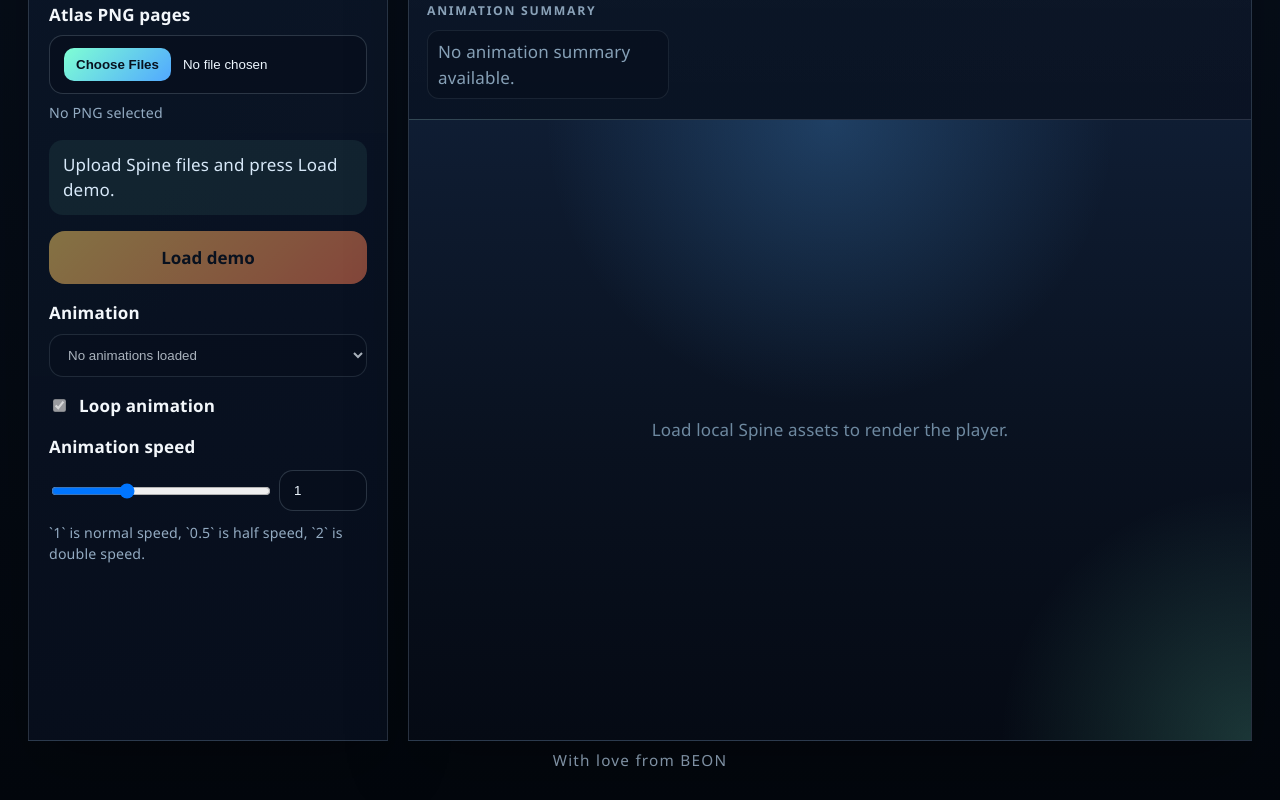
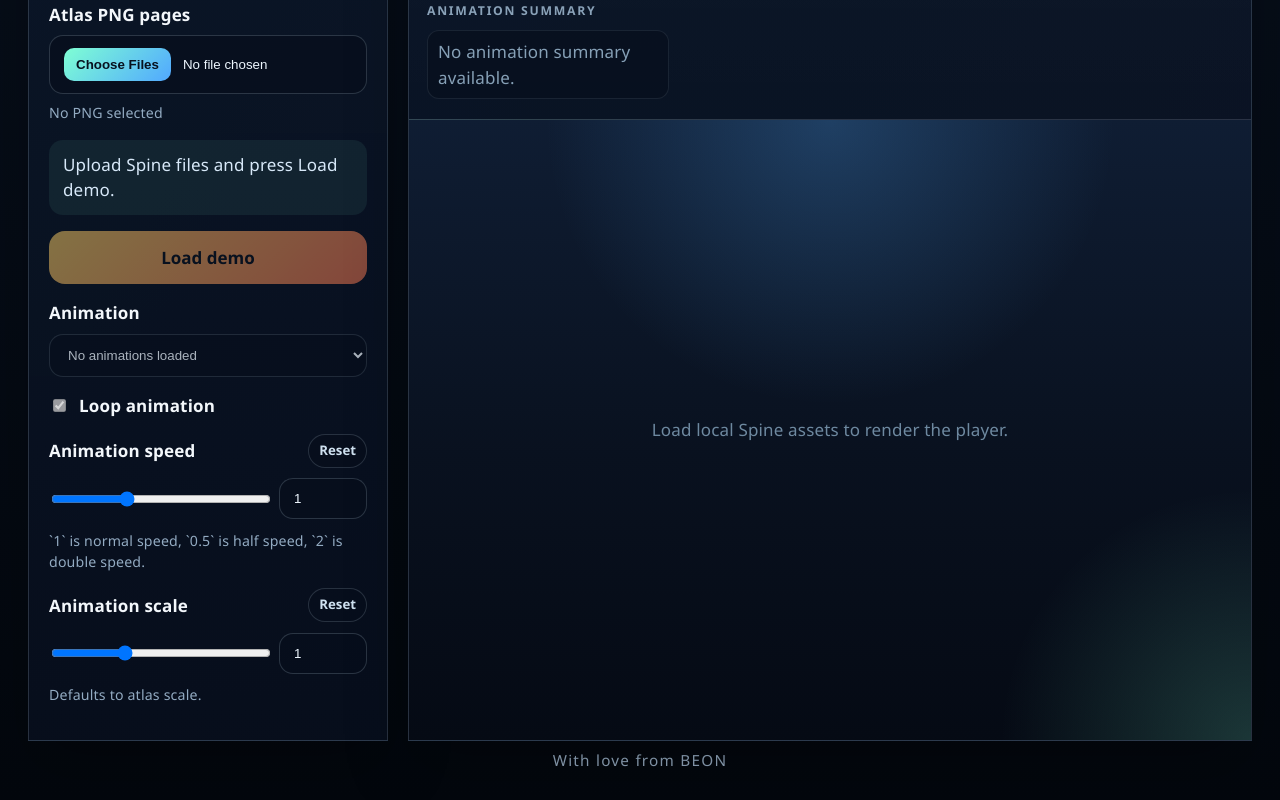
Before and after one commit to vaso991/spine-player, a React (Vite) app: page / in a window 1280 px wide. Shown: the part 503-1303 px from the top of the page. Built offline with nearby package versions, Linux system fonts and the light colour scheme.

Commit message:
feat: add user-controlled scale adjustment with reset functionality for spine animations

```diff
--- a/src/App.css
+++ b/src/App.css
@@ -56,10 +56,34 @@
   gap: 8px;
 }
 
+.field-header {
+  display: flex;
+  align-items: center;
+  justify-content: space-between;
+  gap: 12px;
+}
+
 .field span,
 .toggle span {
   color: #f3f7fb;
   font-weight: 600;
+}
+
+.field-reset {
+  border: 1px solid rgba(186, 209, 224, 0.18);
+  border-radius: 999px;
+  padding: 6px 10px;
+  background: rgba(7, 14, 28, 0.72);
+  color: #cfe1f0;
+  font: inherit;
+  font-size: 0.78rem;
+  font-weight: 600;
+  cursor: pointer;
+}
+
+.field-reset:hover {
+  border-color: rgba(127, 255, 212, 0.28);
+  color: #eef7ff;
 }
 
 .field input,
--- a/src/App.tsx
+++ b/src/App.tsx
@@ -13,6 +13,9 @@ type LoadedScene = {
   app: Application
   animationSummaries: AnimationSummary[]
   atlasInfo: AtlasInfo | null
+  requestedScale: {
+    value: number
+  }
   syncSceneMetrics: () => void
   spine: Spine
   animations: string[]
@@ -71,8 +74,6 @@ type SceneInfo = {
   constraintCount: number
   dopesheetFps: number | null
   eventCount: number
-  safeContainerHeight: number
-  safeContainerWidth: number
   skinCount: number
   slotCount: number
   textureMemoryBytes: number | null
@@ -84,6 +85,8 @@ type AnimationSummary = {
   maxWidth: number
   name: string
 }
+
+const DEFAULT_USER_SCALE = 1
 
 function createAssetUrl(file: File) {
   return URL.createObjectURL(file)
@@ -299,39 +302,33 @@ function computeAnimationSummaries(spine: Spine): AnimationSummary[] {
 function getDisplayedScale(
   boundsWidth: number,
   boundsHeight: number,
-  canvasWidth: number,
-  canvasHeight: number,
-  atlasScale = 1,
+  requestedScale = 1,
 ) {
-  const normalizedAtlasScale = atlasScale > 0 ? atlasScale : 1
+  const normalizedRequestedScale = requestedScale > 0 ? requestedScale : 1
 
   if (boundsWidth <= 0 || boundsHeight <= 0) {
-    return normalizedAtlasScale
+    return normalizedRequestedScale
   }
 
-  return Math.min(
-    normalizedAtlasScale,
-    canvasWidth / boundsWidth,
-    canvasHeight / boundsHeight,
-  )
+  return normalizedRequestedScale
 }
 
 function updateSpineLayout(
   spine: Spine,
   width: number,
   height: number,
-  atlasScale = 1,
+  requestedScale = 1,
 ): SpineSize {
   const bounds = getSpineBounds(spine)
-  const normalizedAtlasScale = atlasScale > 0 ? atlasScale : 1
+  const normalizedRequestedScale = requestedScale > 0 ? requestedScale : 1
 
   if (bounds.width <= 0 || bounds.height <= 0) {
     spine.position.set(width * 0.5, height * 0.72)
-    spine.scale.set(normalizedAtlasScale)
+    spine.scale.set(normalizedRequestedScale)
     return {
       canvasHeight: height,
       canvasWidth: width,
-      currentScale: normalizedAtlasScale,
+      currentScale: normalizedRequestedScale,
       displayOffsetX: width * 0.5,
       displayOffsetY: height * 0.72,
       overflowingCanvas: false,
@@ -346,7 +343,7 @@ function updateSpineLayout(
 
   const centerX = bounds.x + bounds.width * 0.5
   const centerY = bounds.y + bounds.height * 0.5
-  const scale = getDisplayedScale(bounds.width, bounds.height, width, height, normalizedAtlasScale)
+  const scale = getDisplayedScale(bounds.width, bounds.height, normalizedRequestedScale)
 
   spine.scale.set(scale)
   spine.position.set(width * 0.5 - centerX * scale, height * 0.5 - centerY * scale)
@@ -357,7 +354,7 @@ function updateSpineLayout(
     currentScale: scale,
     displayOffsetX: spine.position.x + bounds.x * scale,
     displayOffsetY: spine.position.y + bounds.y * scale,
-    overflowingCanvas: scale < normalizedAtlasScale,
+    overflowingCanvas: bounds.width * scale > width || bounds.height * scale > height,
     originX: bounds.x,
     originY: bounds.y,
     realHeight: bounds.height,
@@ -371,6 +368,7 @@ async function loadScene(
   files: SelectedFiles,
   host: HTMLDivElement,
   canvasHost: HTMLDivElement,
+  requestedScale = DEFAULT_USER_SCALE,
   onSizeChange?: (size: SpineSize) => void,
   onFpsChange?: (fps: number) => void,
   onPlaybackChange?: (playback: PlaybackInfo) => void,
@@ -450,6 +448,7 @@ async function loadScene(
       ticker: app.ticker,
     })
     const animationSummaries = computeAnimationSummaries(spine)
+    const requestedScaleState = { value: requestedScale }
     let lastFpsUpdate = 0
     const syncSceneMetrics = () => {
       onSizeChange?.(
@@ -457,7 +456,7 @@ async function loadScene(
           spine,
           app.screen.width,
           app.screen.height,
-          atlasInfo?.scale ?? 1,
+          requestedScaleState.value,
         ),
       )
       onPlaybackChange?.(computePlaybackInfo(spine))
@@ -482,7 +481,7 @@ async function loadScene(
         spine,
         app.screen.width,
         app.screen.height,
-        atlasInfo?.scale ?? 1,
+        requestedScaleState.value,
       ),
     )
     onFpsChange?.(Math.round(app.ticker.FPS))
@@ -495,7 +494,7 @@ async function loadScene(
           spine,
           app.screen.width,
           app.screen.height,
-          atlasInfo?.scale ?? 1,
+          requestedScaleState.value,
         ),
       )
     })
@@ -505,6 +504,7 @@ async function loadScene(
       animationSummaries,
       atlasInfo,
       assetKeys,
+      requestedScale: requestedScaleState,
       syncSceneMetrics,
       spine,
       animations,
@@ -542,6 +542,7 @@ function App() {
   const [animations, setAnimations] = useState<string[]>([])
   const [selectedAnimation, setSelectedAnimation] = useState('')
   const [loop, setLoop] = useState(true)
+  const [userScale, setUserScale] = useState(DEFAULT_USER_SCALE)
   const [timeScale, setTimeScale] = useState(1)
   const [loading, setLoading] = useState(false)
   const [error, setError] = useState('')
@@ -621,7 +622,7 @@ function App() {
         scene.spine,
         scene.app.screen.width,
         scene.app.screen.height,
-        scene.atlasInfo?.scale ?? 1,
+        userScale,
       ),
     )
     setSelectedAnimation(animationName)
@@ -637,6 +638,28 @@ function App() {
     }
 
     scene.spine.state.timeScale = nextTimeScale
+  }
+
+  function updateUserScale(nextScale: number) {
+    const scene = sceneRef.current
+    const normalizedScale = Number.isFinite(nextScale) && nextScale > 0 ? nextScale : DEFAULT_USER_SCALE
+
+    setUserScale(normalizedScale)
+
+    if (!scene) {
+      return
+    }
+
+    scene.requestedScale.value = normalizedScale
+
+    setSpineSize(
+      updateSpineLayout(
+        scene.spine,
+        scene.app.screen.width,
+        scene.app.screen.height,
+        normalizedScale,
+      ),
+    )
   }
 
   function applyCombinedFiles(fileList: FileList | null) {
@@ -675,6 +698,7 @@ function App() {
       setPlaybackInfo(null)
       setRenderedSizeRange(null)
       setSceneInfo(null)
+      setUserScale(DEFAULT_USER_SCALE)
     }
 
     try {
@@ -682,11 +706,13 @@ function App() {
         files,
         viewportRef.current,
         canvasHostRef.current,
+        files.atlas ? parseAtlasInfo(await files.atlas.text())?.scale ?? DEFAULT_USER_SCALE : DEFAULT_USER_SCALE,
         setSpineSize,
         setFps,
         setPlaybackInfo,
       )
       const firstAnimation = scene.animations[0] ?? ''
+      const nextUserScale = scene.atlasInfo?.scale ?? DEFAULT_USER_SCALE
 
       scene.spine.state.timeScale = timeScale
       sceneRef.current = scene
@@ -697,6 +723,7 @@ function App() {
       setRenderedSizeRange(null)
       setAnimations(scene.animations)
       setSelectedAnimation(firstAnimation)
+      setUserScale(nextUserScale)
       setSceneInfo({
         atlasUtilization:
           scene.atlasInfo && scene.atlasInfo.totalPageArea > 0
@@ -714,14 +741,6 @@ function App() {
           scene.spine.skeleton.data.physicsConstraints.length,
         dopesheetFps: scene.spine.skeleton.data.fps > 0 ? scene.spine.skeleton.data.fps : null,
         eventCount: scene.spine.skeleton.data.events.length,
-        safeContainerHeight: scene.animationSummaries.reduce(
-          (max, summary) => Math.max(max, summary.maxHeight * (scene.atlasInfo?.scale ?? 1)),
-          0,
-        ),
-        safeContainerWidth: scene.animationSummaries.reduce(
-          (max, summary) => Math.max(max, summary.maxWidth * (scene.atlasInfo?.scale ?? 1)),
-          0,
-        ),
         skinCount: scene.spine.skeleton.data.skins.length,
         slotCount: scene.spine.skeleton.data.slots.length,
         textureMemoryBytes: scene.atlasInfo?.textureMemoryBytes ?? null,
@@ -747,6 +766,7 @@ function App() {
       setRenderedSizeRange(null)
       setSceneInfo(null)
       setSpineSize(null)
+      setUserScale(DEFAULT_USER_SCALE)
       setError(message)
       setStatus('Load failed.')
     } finally {
@@ -763,18 +783,14 @@ function App() {
             getDisplayedScale(
               spineSize.realWidth,
               spineSize.realHeight,
-              spineSize.canvasWidth,
-              spineSize.canvasHeight,
-              atlasInfo.scale ?? 1,
+              userScale,
             ),
           width:
             atlasInfo.pageWidth *
             getDisplayedScale(
               spineSize.realWidth,
               spineSize.realHeight,
-              spineSize.canvasWidth,
-              spineSize.canvasHeight,
-              atlasInfo.scale ?? 1,
+              userScale,
             ),
         }
       : null
@@ -786,18 +802,14 @@ function App() {
             getDisplayedScale(
               animationSizeRange.minWidth,
               animationSizeRange.minHeight,
-              spineSize.canvasWidth,
-              spineSize.canvasHeight,
-              atlasInfo?.scale ?? 1,
+              userScale,
             ),
           width:
             animationSizeRange.minWidth *
             getDisplayedScale(
               animationSizeRange.minWidth,
               animationSizeRange.minHeight,
-              spineSize.canvasWidth,
-              spineSize.canvasHeight,
-              atlasInfo?.scale ?? 1,
+              userScale,
             ),
         }
       : null
@@ -809,21 +821,25 @@ function App() {
             getDisplayedScale(
               animationSizeRange.maxWidth,
               animationSizeRange.maxHeight,
-              spineSize.canvasWidth,
-              spineSize.canvasHeight,
-              atlasInfo?.scale ?? 1,
+              userScale,
             ),
           width:
             animationSizeRange.maxWidth *
             getDisplayedScale(
               animationSizeRange.maxWidth,
               animationSizeRange.maxHeight,
-              spineSize.canvasWidth,
-              spineSize.canvasHeight,
-              atlasInfo?.scale ?? 1,
+              userScale,
             ),
         }
       : null
+  const safeContainerSize =
+    animationSummaries.length > 0
+      ? {
+          height: Math.max(...animationSummaries.map((summary) => summary.maxHeight * userScale)),
+          width: Math.max(...animationSummaries.map((summary) => summary.maxWidth * userScale)),
+        }
+      : null
+  const defaultScale = atlasInfo?.scale ?? DEFAULT_USER_SCALE
 
   return (
     <main className="app-shell">
@@ -934,7 +950,16 @@ function App() {
           </label>
 
           <label className="field">
-            <span>Animation speed</span>
+            <div className="field-header">
+              <span>Animation speed</span>
+              <button
+                type="button"
+                className="field-reset"
+                onClick={() => updateTimeScale(1)}
+              >
+                Reset
+              </button>
+            </div>
             <div className="timescale-row">
               <input
                 type="range"
@@ -954,6 +979,41 @@ function App() {
               />
             </div>
             <small>`1` is normal speed, `0.5` is half speed, `2` is double speed.</small>
+          </label>
+
+          <label className="field">
+            <div className="field-header">
+              <span>Animation scale</span>
+              <button
+                type="button"
+                className="field-reset"
+                onClick={() => updateUserScale(defaultScale)}
+              >
+                Reset
+              </button>
+            </div>
+            <div className="timescale-row">
+              <input
+                type="range"
+                min="0.05"
+                max="3"
+                step="0.01"
+                value={userScale}
+                onChange={(event) => updateUserScale(Number(event.target.value))}
+              />
+              <input
+                type="number"
+                min="0.05"
+                max="3"
+                step="0.01"
+                value={userScale}
+                onChange={(event) => updateUserScale(Number(event.target.value))}
+              />
+            </div>
+            <small>
+              Defaults to atlas scale
+              {atlasInfo?.scale !== null && atlasInfo?.scale !== undefined ? ` (${atlasInfo.scale})` : ''}.
+            </small>
           </label>
         </aside>
 
@@ -1069,12 +1129,6 @@ function App() {
                 </strong>
               </div>
               <div className="viewer-stat">
-                <span className="viewer-stat-label">Overflow</span>
-                <strong className="viewer-stat-value">
-                  {spineSize ? (spineSize.overflowingCanvas ? 'Scaled Down' : 'Fits') : 'Unavailable'}
-                </strong>
-              </div>
-              <div className="viewer-stat">
                 <span className="viewer-stat-label">Bounds Origin</span>
                 <strong className="viewer-stat-value">
                   {spineSize
@@ -1093,8 +1147,8 @@ function App() {
               <div className="viewer-stat">
                 <span className="viewer-stat-label">Safe Web Size</span>
                 <strong className="viewer-stat-value">
-                  {sceneInfo
-                    ? `${Math.round(sceneInfo.safeContainerWidth)} x ${Math.round(sceneInfo.safeContainerHeight)} px`
+                  {safeContainerSize
+                    ? `${Math.round(safeContainerSize.width)} x ${Math.round(safeContainerSize.height)} px`
                     : 'Unavailable'}
                 </strong>
               </div>
```
